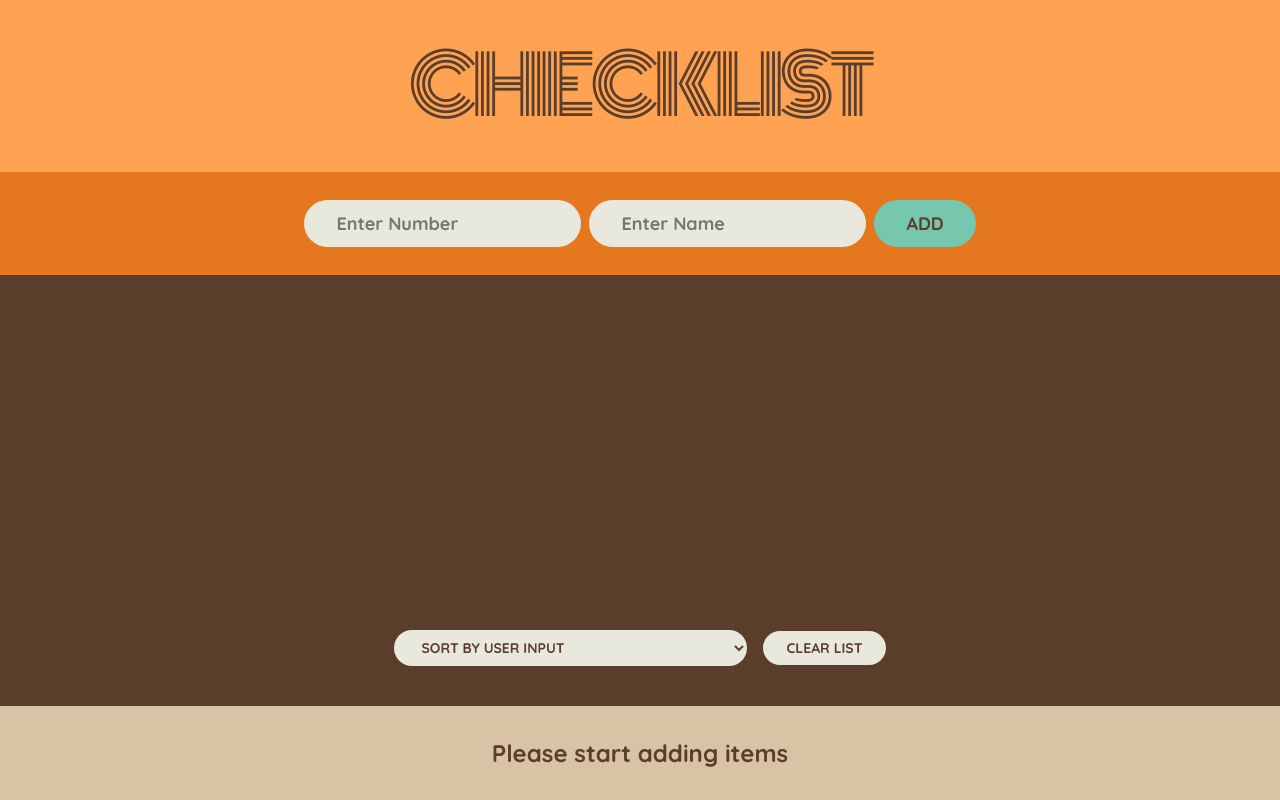
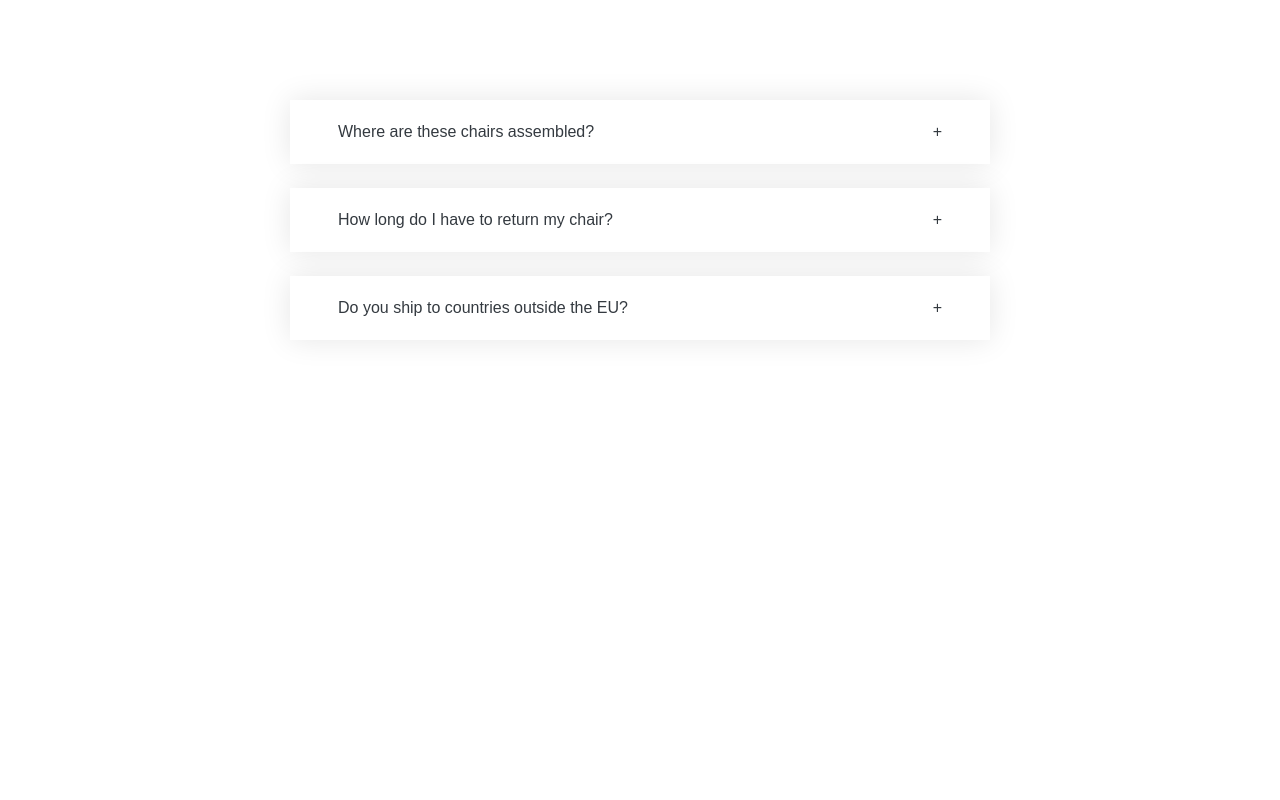
Before and after one commit to muhammaddahmadd/travel-checklist, a React (Create React App) app: page / in a window 1280 px wide. Built offline with nearby package versions, Linux system fonts and the light colour scheme.

Commit message:
Working on ui

```diff
--- /dev/null
+++ b/src/components/Exercsie1.1/exercise.js
@@ -0,0 +1,47 @@
+import { useState } from "react";
+import "../Exercsie1.1/style.css";
+
+const faqs = [
+    {
+        title: "Where are these chairs assembled?",
+        text:
+            "Lorem ipsum dolor sit amet consectetur, adipisicing elit. Accusantium, quaerat temporibus quas dolore provident nisi ut aliquid ratione beatae sequi aspernatur veniam repellendus."
+    },
+    {
+        title: "How long do I have to return my chair?",
+        text:
+            "Pariatur recusandae dignissimos fuga voluptas unde optio nesciunt commodi beatae, explicabo natus."
+    },
+    {
+        title: "Do you ship to countries outside the EU?",
+        text:
+            "Excepturi velit laborum, perspiciatis nemo perferendis reiciendis aliquam possimus dolor sed! Dolore laborum ducimus veritatis facere molestias!"
+    }
+];
+
+export default function Exercise() {
+    return (
+        <div>
+            <Accordion />
+        </div>
+    );
+}
+
+function Accordion() {
+    return <div className="accordion">
+        {faqs.map((faq, i)=> (
+            <AccordionItem key={i} title={faq.title} text={faq.text}/>
+        ))}
+    </div>;
+}
+
+
+function AccordionItem({key, title, text}){
+    const [open, setOpen] = useState(false);
+
+    return <div className="item">
+        <p>{key}</p>
+        <p>{title}</p>
+        <p>{"+"}</p>
+    </div>
+}
--- /dev/null
+++ b/src/components/Exercsie1.1/style.css
@@ -0,0 +1,72 @@
+* {
+  padding: 0;
+  margin: 0;
+  box-sizing: border-box;
+}
+
+body {
+  font-family: sans-serif;
+  color: #343a40;
+  line-height: 1;
+}
+
+.accordion {
+  width: 700px;
+  margin: 100px auto;
+  display: flex;
+  flex-direction: column;
+  gap: 24px;
+}
+
+.item {
+  box-shadow: 0 0 30px rgba(0, 0, 0, 0.1);
+  padding: 20px 24px;
+  padding-right: 48px;
+  cursor: pointer;
+  border-top: 4px solid #fff;
+  border-bottom: 4px solid #fff;
+
+  display: grid;
+  grid-template-columns: auto 1fr auto;
+  column-gap: 24px;
+  row-gap: 32px;
+  align-items: center;
+}
+
+.number {
+  font-size: 24px;
+  font-weight: 500;
+  color: #ced4da;
+}
+
+.title,
+.icon {
+  font-size: 24px;
+  font-weight: 500;
+}
+
+.content-box {
+  grid-column: 2 / -1;
+  padding-bottom: 16px;
+  line-height: 1.6;
+}
+
+.content-box ul {
+  color: #868e96;
+  margin-left: 16px;
+  margin-top: 16px;
+
+  display: flex;
+  flex-direction: column;
+  gap: 12px;
+}
+
+/* OPEN STATE */
+.open {
+  border-top: 4px solid #087f5b;
+}
+
+.open .number,
+.open .text {
+  color: #087f5b;
+}
--- a/src/index.js
+++ b/src/index.js
@@ -1,11 +1,13 @@
 import React from 'react';
 import ReactDOM from 'react-dom/client';
-import './index.css';
-import App from './App-original';
+// import './index.css';
+import Exercise from './components/Exercsie1.1/exercise';
+// import App from './App-original';
 
 const root = ReactDOM.createRoot(document.getElementById('root'));
 root.render(
   <React.StrictMode>
-    <App />
+    {/* <App /> */}
+    <Exercise />
   </React.StrictMode>
 );
```
